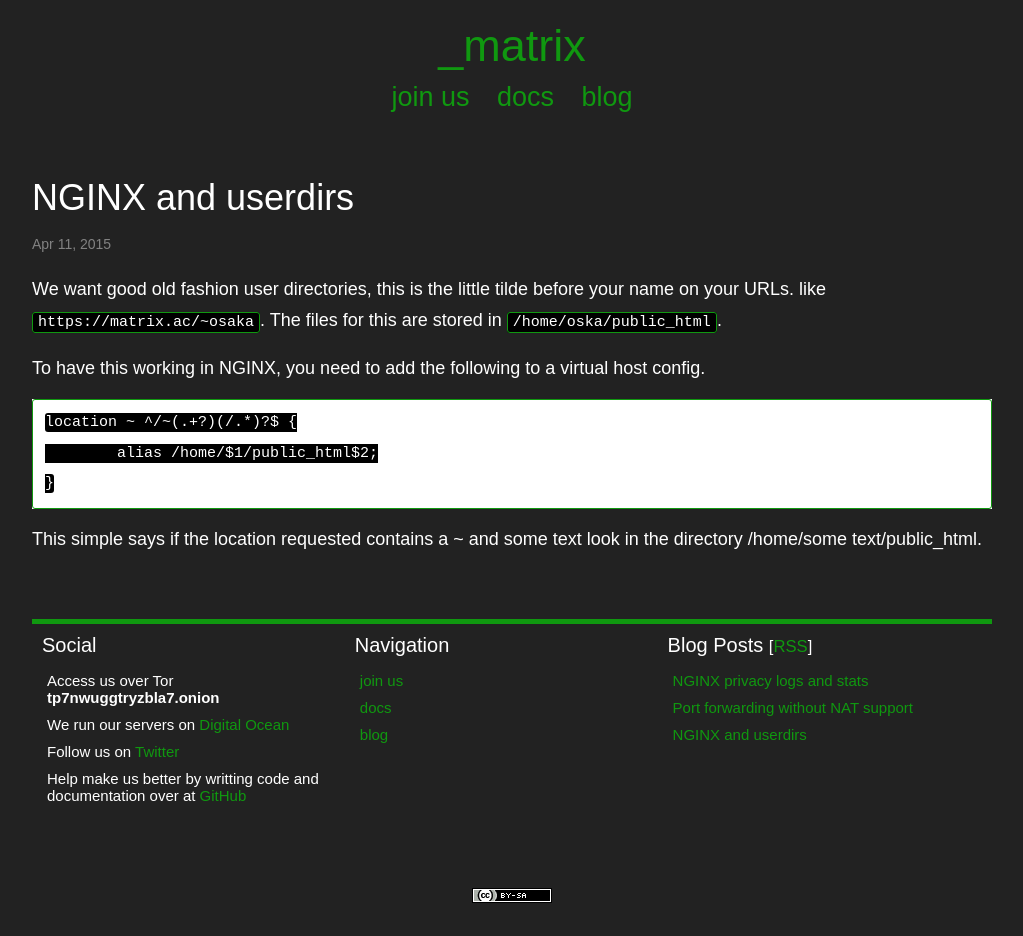
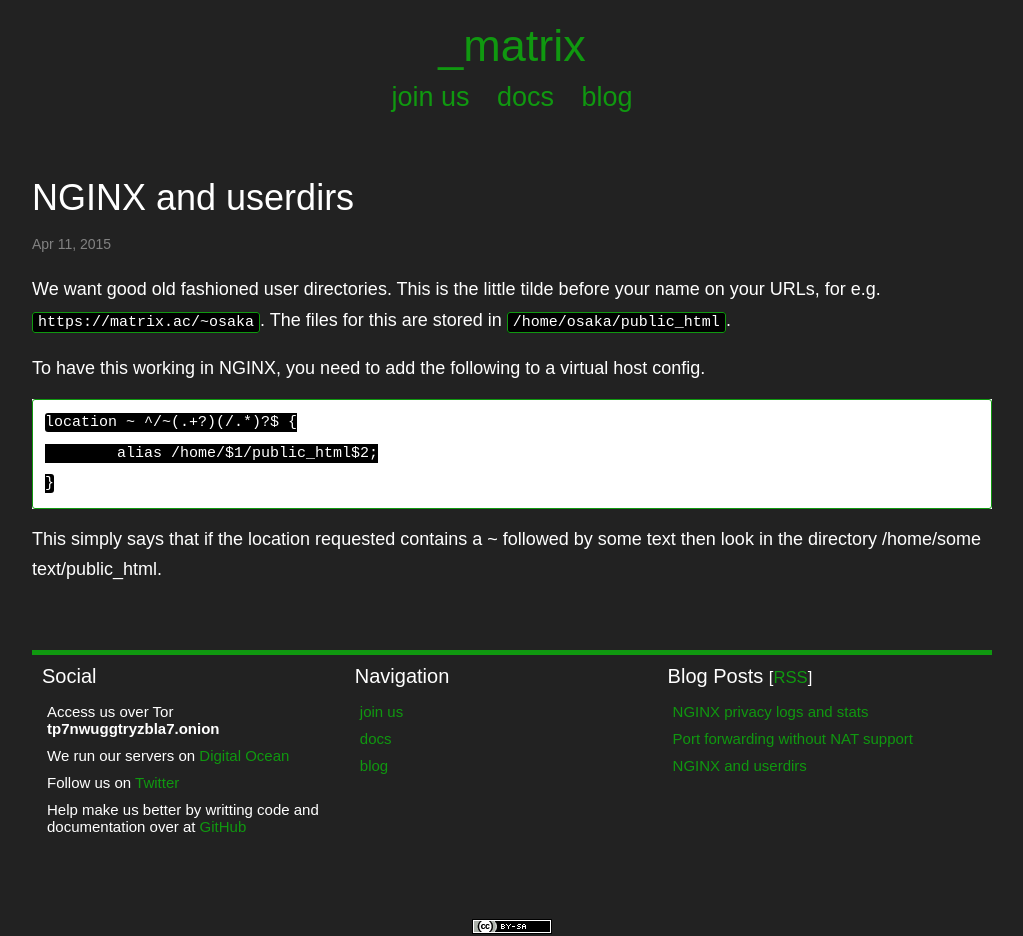
Before and after one commit to matrix-ac/blog, a Jekyll site: the page built from _posts/2015-04-11-nginx-userdirs.md, in a window 1280 px wide. Shown: the whole page, without its empty margins (128-1151 px from the left). Built offline with Jekyll 4.4.1, drawn with Linux system fonts in a browser that asks for light colours.

Commit message:
Update wording of user dirs post.

```diff
--- a/_posts/2015-04-11-nginx-userdirs.md
+++ b/_posts/2015-04-11-nginx-userdirs.md
@@ -4,7 +4,7 @@ title:  "NGINX and userdirs"
 date:   2015-04-11 11:34:01
 categories: server
 ---
-We want good old fashion user directories, this is the little tilde before your name on your URLs. like `https://matrix.ac/~osaka`. The files for this are stored in `/home/oska/public_html`.
+We want good old fashioned user directories. This is the little tilde before your name on your URLs, for e.g. `https://matrix.ac/~osaka`. The files for this are stored in `/home/osaka/public_html`.
 
 To have this working in NGINX, you need to add the following to a virtual host config.
 
@@ -12,4 +12,4 @@ To have this working in NGINX, you need to add the following to a virtual host c
 		alias /home/$1/public_html$2;
 	}
 
-This simple says if the location requested contains a ~ and some text look in the directory /home/some text/public_html.
+This simply says that if the location requested contains a ~ followed by some text then look in the directory /home/some text/public_html.
```
